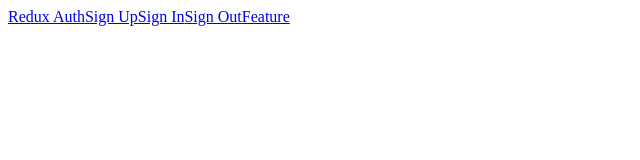
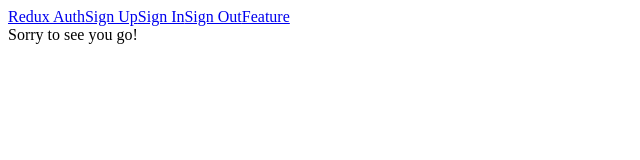
Before and after one commit to amitkb3/auth, a React (Create React App) app in the folder client/: page /signout in a window 1280 px wide. Shown: the top 160 px of the page, without its empty margins (0-640 px from the left). Built offline with nearby package versions, Linux system fonts and the light colour scheme.

Commit message:
added Signout component

```diff
--- /dev/null
+++ b/client/src/components/auth/Signout.js
@@ -0,0 +1,13 @@
+import React, { Component } from 'react';
+
+class Signout extends Component {
+  render() {
+    return(
+      <div>
+        Sorry to see you go!
+      </div>
+    );
+  }
+}
+
+export default Signout;
--- a/client/src/index.js
+++ b/client/src/index.js
@@ -9,6 +9,7 @@
 import Welcome from './components/Welcome';
 import Signup from './components/auth/Signup';
 import Feature from './components/Feature';
+import Signout from './components/auth/Signout';
 import reducers from './reducers';
 
 const store = createStore(
@@ -25,6 +26,7 @@
        <Route path="/" exact component={Welcome} />
        <Route path="/signup" component={Signup}/>
        <Route path="/feature" component={Feature} />
+       <Route path="/signout" component={Signout} />
      </App>
   </BrowserRouter>
   </Provider> ,
```
